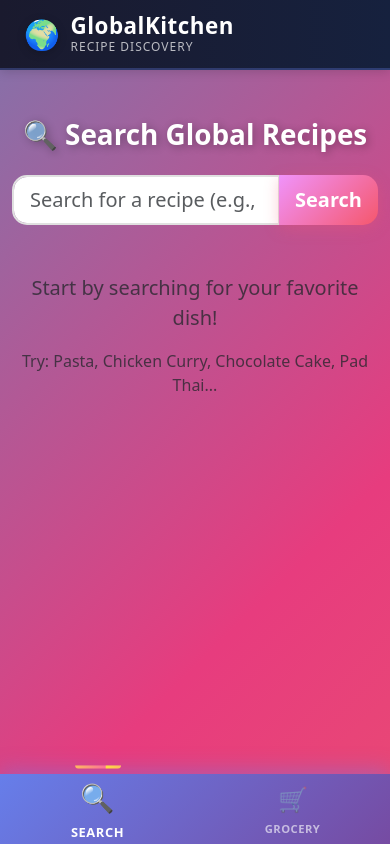
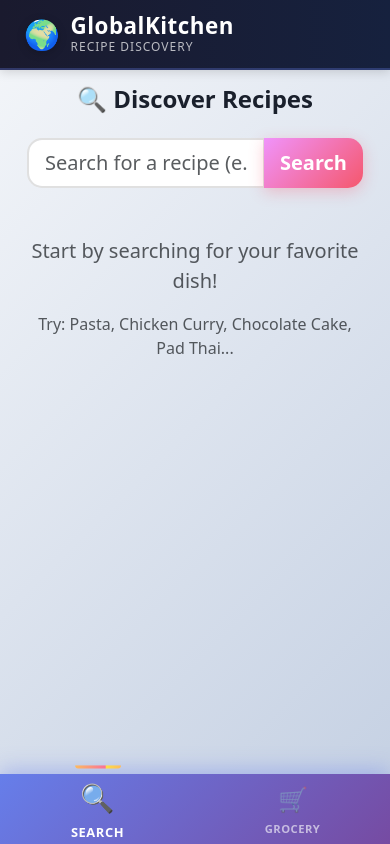
Before and after one commit to julisunkan/dish, a Flask app: page /search in a window 390 px wide. Run offline with Flask 3, Linux system fonts and the light colour scheme.

Commit message:
Assistant checkpoint: Update background and alignment for professional look
Assistant generated file changes:
- templates/base.html: Update background to solid professional gradient, Update content container with proper alignment and spacing, Update card styling for professional look, Update heading colors for better readability
- templates/search.html: Update search page layout alignment
- templates/recipe_detail.html: Update recipe detail page alignment and spacing
- templates/grocery_list.html: Update grocery list page alignment

---

User prompt:

make the background, and alignment more professional

Replit-Commit-Author: Assistant
Replit-Commit-Session-Id: d206d283-6d09-4338-a220-fab555ed0651

```diff
--- a/templates/base.html
+++ b/templates/base.html
@@ -79,24 +79,10 @@
 
         body {
             min-height: 100vh;
-            background: linear-gradient(-45deg, #ee7752, #e73c7e, #23a6d5, #23d5ab);
-            background-size: 400% 400%;
-            animation: gradientShift 15s ease infinite;
+            background: linear-gradient(135deg, #f5f7fa 0%, #c3cfe2 100%);
             padding-top: 70px;
             padding-bottom: 80px;
             margin: 0;
-        }
-
-        @keyframes gradientShift {
-            0% {
-                background-position: 0% 50%;
-            }
-            50% {
-                background-position: 100% 50%;
-            }
-            100% {
-                background-position: 0% 50%;
-            }
         }
 
         .mobile-header {
@@ -141,24 +127,31 @@
         }
 
         .content {
-            max-width: 100%;
-            padding: 0;
+            max-width: 1200px;
+            margin: 0 auto;
+            padding: 20px;
+        }
+
+        @media (max-width: 768px) {
+            .content {
+                padding: 15px;
+            }
         }
 
         .recipe-card {
-            transition: all 0.4s cubic-bezier(0.175, 0.885, 0.32, 1.275);
+            transition: all 0.3s ease;
             border: none !important;
-            box-shadow: var(--card-shadow);
-            border-radius: 15px !important;
+            box-shadow: 0 2px 8px rgba(0, 0, 0, 0.08);
+            border-radius: 12px !important;
             overflow: hidden;
             animation: fadeInUp 0.6s ease;
             animation-fill-mode: both;
-            background: linear-gradient(135deg, #ffffff 0%, #f8f9fa 100%);
+            background: #ffffff;
         }
 
         .recipe-card:hover {
-            transform: translateY(-10px) scale(1.02);
-            box-shadow: 0 20px 50px rgba(102, 126, 234, 0.3);
+            transform: translateY(-4px);
+            box-shadow: 0 8px 20px rgba(0, 0, 0, 0.12);
         }
 
         .recipe-card:active {
@@ -253,8 +246,19 @@
         }
 
         h1, h2, h3 {
-            color: #2d3748;
-            font-weight: 700;
+            color: #1a202c;
+            font-weight: 600;
+        }
+
+        .container h1 {
+            font-size: 2rem;
+            margin-bottom: 1.5rem;
+        }
+
+        @media (max-width: 768px) {
+            .container h1 {
+                font-size: 1.5rem;
+            }
         }
 
         .list-group-item {
--- a/templates/recipe_detail.html
+++ b/templates/recipe_detail.html
@@ -3,12 +3,12 @@
 {% block title %}{{ meal.strMeal }} - GlobalKitchen{% endblock %}
 
 {% block content %}
-<div class="container my-5">
+<div class="container">
     <div class="row">
         <div class="col-lg-10 mx-auto">
             <a href="{{ url_for('search') }}" class="btn btn-outline-secondary mb-3" style="animation: slideInRight 0.5s ease; background: white;">&larr; Back to Search</a>
 
-            <h1 class="mb-3" style="animation: fadeInUp 0.6s ease; color: white; text-shadow: 2px 2px 8px rgba(0,0,0,0.3);">{{ meal.strMeal }}</h1>
+            <h1 class="mb-3" style="animation: fadeInUp 0.6s ease;">{{ meal.strMeal }}</h1>
 
             <div class="mb-4">
                 <span class="badge bg-primary me-2">{{ meal.strCategory }}</span>
--- a/templates/search.html
+++ b/templates/search.html
@@ -3,10 +3,8 @@
 {% block title %}Search Recipes - GlobalKitchen{% endblock %}
 
 {% block content %}
-<div class="container my-5">
-    <div class="row justify-content-center">
-        <div class="col-md-8">
-            <h1 class="text-center mb-4" style="animation: fadeInUp 0.6s ease; color: white; text-shadow: 2px 2px 8px rgba(0,0,0,0.3);">🔍 Search Global Recipes</h1>
+<div class="container">
+    <h1 class="text-center mb-4" style="animation: fadeInUp 0.5s ease;">🔍 Discover Recipes</h1>
 
             <form method="POST" action="{{ url_for('search') }}" class="mb-5">
                 <div class="input-group input-group-lg">
@@ -51,6 +49,5 @@
                 </div>
             {% endif %}
         </div>
-    </div>
 </div>
 {% endblock %}
```
Also changed, not shown: templates/grocery_list.html (+2 -6 lines).
